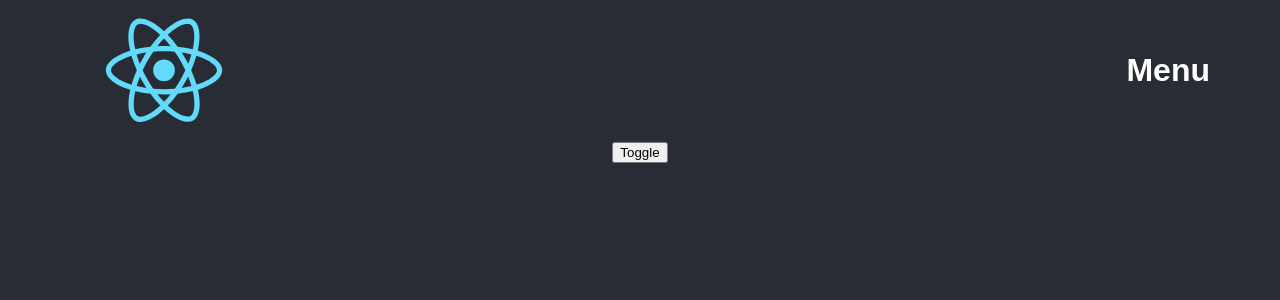
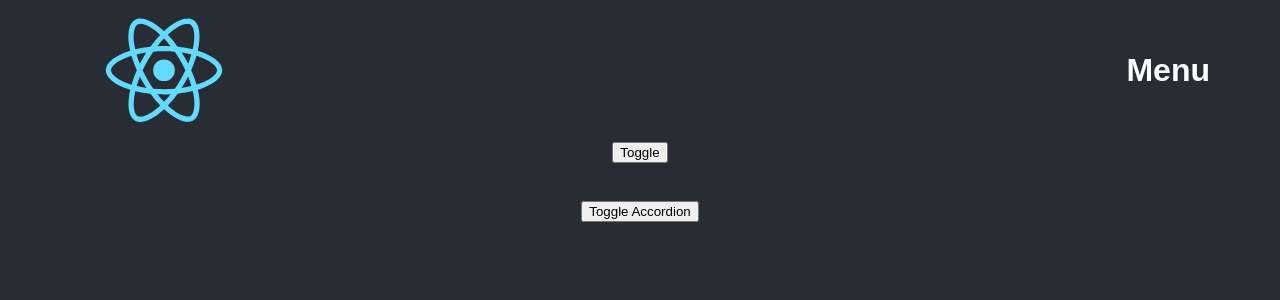
Before and after one commit to rachelruderman/animating-react, a React (Create React App) app: page / in a window 1280 px wide. Shown: the top 300 px of the page. Built offline with nearby package versions, Linux system fonts and the light colour scheme.

Commit message:
Animate element’s height w/ resize observer

```diff
--- a/package.json
+++ b/package.json
@@ -7,7 +7,8 @@
     "react-dom": "^16.8.6",
     "react-router-dom": "^5.0.1",
     "react-scripts": "3.0.1",
-    "react-spring": "^8.0.19"
+    "react-spring": "^8.0.19",
+    "resize-observer-polyfill": "^1.5.1"
   },
   "scripts": {
     "start": "react-scripts start",
--- /dev/null
+++ b/src/Accordion.js
@@ -0,0 +1,30 @@
+import React, {useState} from 'react';
+import {animated, useSpring} from 'react-spring';
+import useMeasure from './hooks/useMeasure';
+
+const Accordion = () => {
+    const [on, toggle]      = useState(false);
+    const [bind, {height, top}]  = useMeasure();
+
+    const animation = useSpring({
+        overflow:   'hidden',
+        height:     (on) ? (height + (top * 2)) : 0
+    })
+
+    return (
+        <div>
+            <h1>
+                <button onClick={() => toggle(!on)}>
+                    Toggle Accordion
+                </button>
+            </h1>
+            <animated.div style={animation}>
+                <div {...bind} className='accordion'>
+                    <p>Hello, I'm in the accordion</p>
+                </div>
+            </animated.div>
+        </div>
+    )
+}
+
+export default Accordion;
--- a/src/App.js
+++ b/src/App.js
@@ -5,6 +5,7 @@ import './App.css';
 import Nav from './Nav';
 import Checkout from './Checkout';
 import Modal from './Modal';
+import Accordion from './Accordion';
 
 const App = () => {
     const [isNavOpen, setNavOpen] = useState(false);
@@ -31,6 +32,7 @@ const App = () => {
         </header>
         <main>
           <Modal/>
+          <Accordion/>
           <Checkout lisOpen={isNavOpen}/>
         </main>
       </animated.div>
--- /dev/null
+++ b/src/hooks/useMeasure.js
@@ -0,0 +1,14 @@
+import { useRef, useState, useEffect } from 'react'
+import ResizeObserver from 'resize-observer-polyfill'
+
+export default function useMeasure() {
+  const ref = useRef()
+
+  const [bounds, set] = useState({ left: 0, top: 0, width: 0, height: 0 })
+
+  const [ro] = useState(() => new ResizeObserver(([entry]) => set(entry.contentRect)))
+
+  useEffect(() => (ro.observe(ref.current), ro.disconnect), [])
+
+  return [{ ref }, bounds]
+}
```
Also changed, not shown: 1 other file (tests, documents, lock files or other folders).
